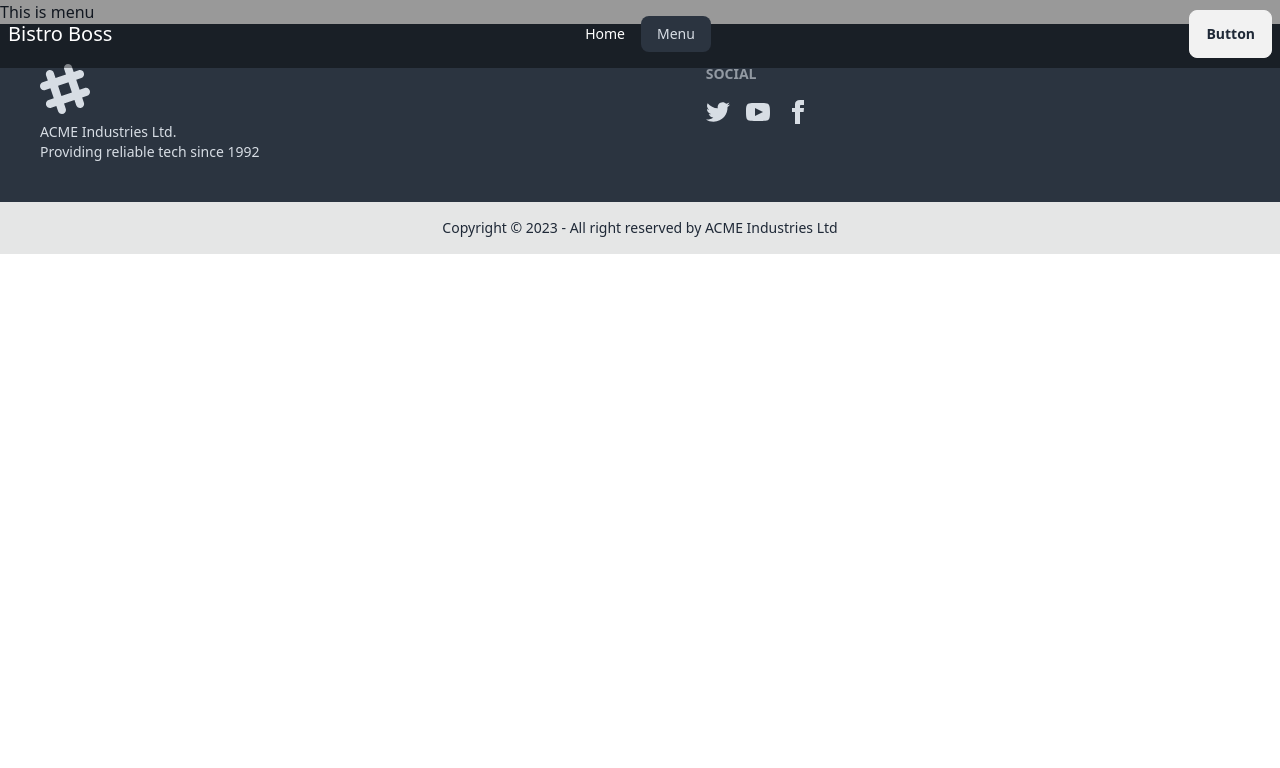
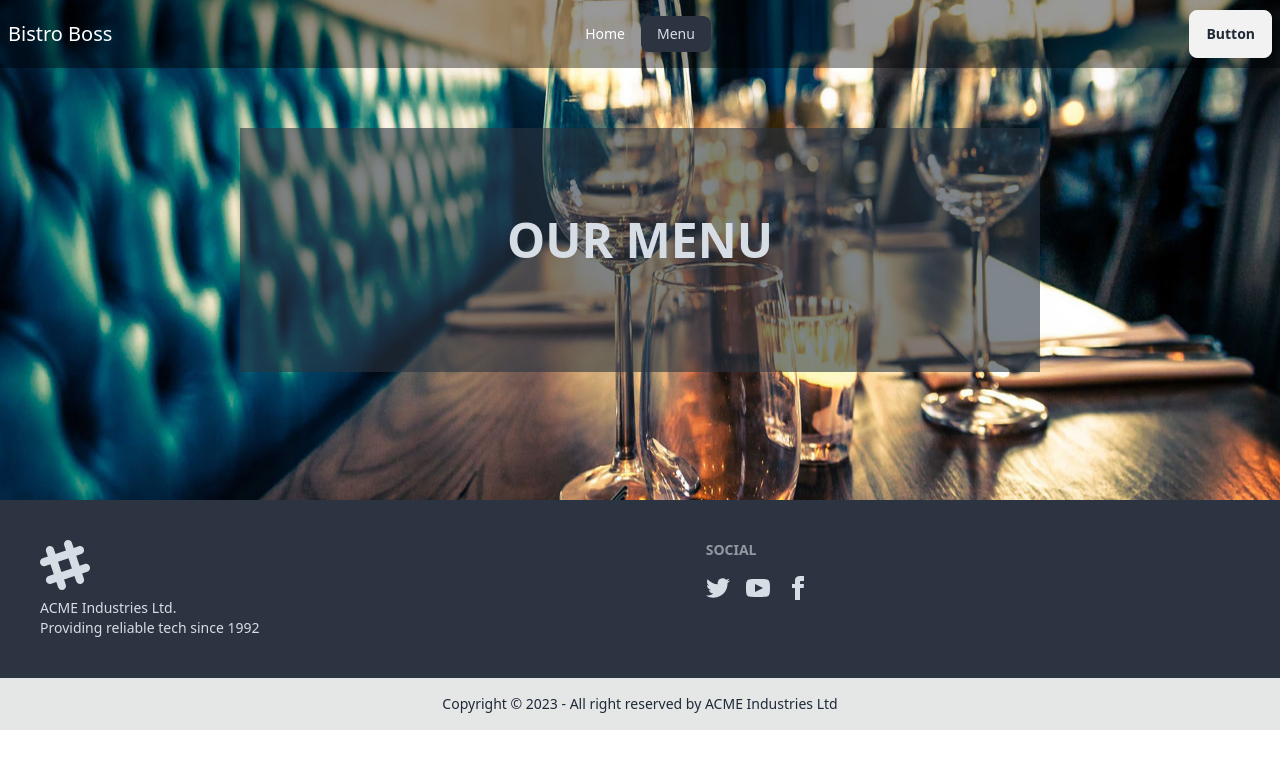
Before and after one commit to bluebird089/bistro-boss-client, a React (Vite) app: page /menu in a window 1280 px wide. Shown: the top 768 px of the page. Built offline with nearby package versions, Linux system fonts and the light colour scheme.

Commit message:
added custom hook to load data

```diff
--- a/package.json
+++ b/package.json
@@ -16,6 +16,7 @@
     "react": "^18.2.0",
     "react-dom": "^18.2.0",
     "react-helmet-async": "^1.3.0",
+    "react-parallax": "^3.5.1",
     "react-responsive-carousel": "^3.2.23",
     "react-router-dom": "^6.18.0",
     "sort-by": "^1.2.0",
--- /dev/null
+++ b/src/Components/Cover/Cover.jsx
@@ -0,0 +1,25 @@
+import { Parallax } from "react-parallax";
+
+const Cover = ({ img, title }) => {
+    return (
+        <Parallax
+            blur={{ min: -15, max: 15 }}
+            bgImage={img}
+            bgImageAlt="the dog"
+            strength={-200}
+        >
+            <div className="hero h-[500px] py-32 p-60">
+                <div className="hero-overlay bg-opacity-60"></div>
+                <div className="hero-content text-center text-neutral-content">
+                    <div className="max-w-md">
+                        <h1 className="mb-5 text-5xl font-bold uppercase">
+                            {title}
+                        </h1>
+                    </div>
+                </div>
+            </div>
+        </Parallax>
+    );
+};
+
+export default Cover;
--- a/src/Pages/Home/PopularMenu/PopularMenu.jsx
+++ b/src/Pages/Home/PopularMenu/PopularMenu.jsx
@@ -1,20 +1,11 @@
-import { useEffect, useState } from "react";
 import SectionHeading from "../../../Components/SectionHeading/SectionHeading";
 import MenuItems from "../../../Components/MenuItems/MenuItems";
+import useMenu from "../../../hooks/useMenu";
 
 const PopularMenu = () => {
-    const [menus, setMenus] = useState([]);
+    const [menu] = useMenu();
+    const popular = menu.filter((item) => item.category === "popular");
 
-    useEffect(() => {
-        fetch("menu.json")
-            .then((res) => res.json())
-            .then((data) => {
-                const popularItem = data.filter(
-                    (item) => item.category === "popular"
-                );
-                setMenus(popularItem);
-            });
-    }, []);
     return (
         <div>
             <SectionHeading
@@ -22,8 +13,8 @@ const PopularMenu = () => {
                 subHeading="From Our Menu"
             ></SectionHeading>
             <div className="grid grid-cols-2 gap-5">
-                {menus.map((menu) => (
-                    <MenuItems key={menu._id} menu={menu}></MenuItems>
+                {popular.map((item) => (
+                    <MenuItems key={item._id} menu={menu}></MenuItems>
                 ))}
             </div>
         </div>
--- a/src/Pages/Menu/Menu.jsx
+++ b/src/Pages/Menu/Menu.jsx
@@ -1,4 +1,6 @@
 import { Helmet } from "react-helmet-async";
+import Cover from "../../Components/Cover/Cover";
+import MenuBg from "../../assets/menu/banner3.jpg";
 
 const Menu = () => {
     return (
@@ -6,7 +8,7 @@ const Menu = () => {
             <Helmet>
                 <title>Bistro Boss | Menu</title>
             </Helmet>
-            <h3>This is menu</h3>
+            <Cover img={MenuBg} title="Our Menu"></Cover>
         </div>
     );
 };
--- /dev/null
+++ b/src/Pages/Menu/MenuCategory/MenuCategory.jsx
@@ -0,0 +1,9 @@
+const MenuCategory = () => {
+    return (
+        <div>
+
+        </div>
+    );
+};
+
+export default MenuCategory;
--- /dev/null
+++ b/src/hooks/useMenu.jsx
@@ -0,0 +1,21 @@
+import { useEffect, useState } from "react";
+
+const useMenu = () => {
+    const [menu, setMenus] = useState([]);
+    const [loading, setLoading] = useState(true);
+
+    useEffect(() => {
+        fetch("menu.json")
+            .then((res) => res.json())
+            .then((data) => {
+                const popularItem = data.filter(
+                    (item) => item.category === "popular"
+                );
+                setMenus(popularItem);
+                setLoading(false);
+            });
+    }, []);
+    return [menu, loading];
+};
+
+export default useMenu;
```
Also changed, not shown: 1 other file (tests, documents, lock files or other folders).
